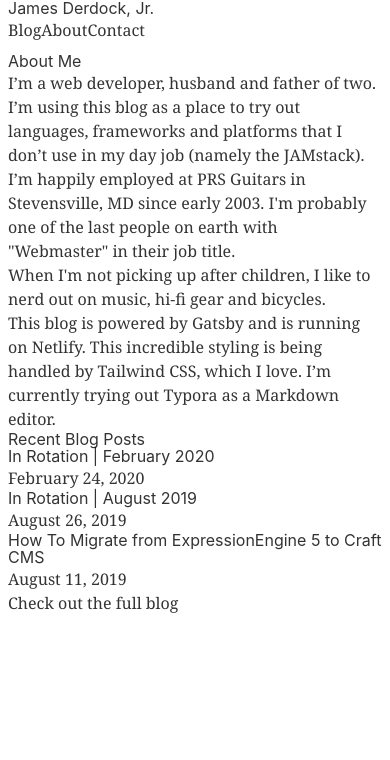
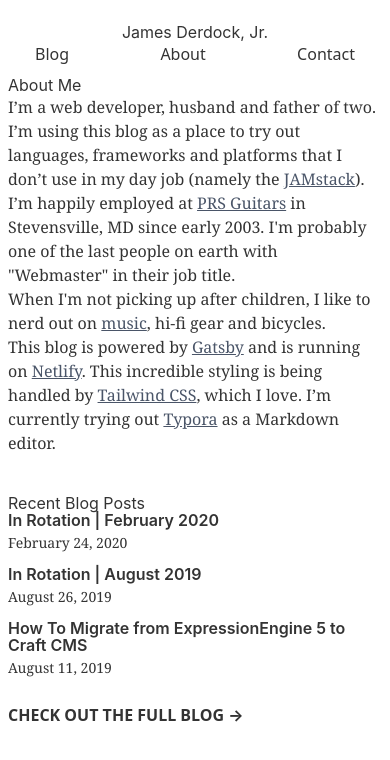
Before and after one commit to jderdock/derdock-blog, a Gatsby site: page / in a window 390 px wide. Built offline with nearby package versions, Linux system fonts and the light colour scheme; Gatsby itself is replaced by a stand-in of ours.

Commit message:
styling fixes

```diff
--- a/src/components/header.js
+++ b/src/components/header.js
@@ -3,21 +3,39 @@ import PropTypes from 'prop-types'
 import React from 'react'
 
 const Header = ({ siteTitle }) => (
- <header class="px-2 sm:px-2 max-w-3xl mx-auto">
+ <header class="px-2 sm:px-2 max-w-3xl mx-auto mt-6">
   <div class="sm:flex sm:flex-wrap sm:justify-between">
-   <h1>
+   <h1 class="text-center sm:text-left text-base">
     <Link to="/">James Derdock, Jr.</Link>
    </h1>
    <nav>
-    <ul class="flex mx-auto">
+    <ul class="flex justify-between mx-auto max-w-xs sm:max-w-none font-sans">
      <li>
-      <Link to="/blog">Blog</Link>
+      <Link
+       to="/blog"
+       class="pb-1"
+       activeClassName="pb-1 border-b-4 border-gray-800"
+      >
+       Blog
+      </Link>
      </li>
      <li class="sm:ml-6">
-      <Link to="/">About</Link>
+      <Link
+       to="/"
+       class="pb-1"
+       activeClassName="pb-1 border-b-4 border-gray-800"
+      >
+       About
+      </Link>
      </li>
      <li class="sm:ml-6">
-      <Link to="/contact">Contact</Link>
+      <Link
+       to="/contact"
+       class="pb-1"
+       activeClassName="pb-1 border-b-4 border-gray-800"
+      >
+       Contact
+      </Link>
      </li>
     </ul>
    </nav>
--- a/src/components/layout.js
+++ b/src/components/layout.js
@@ -28,7 +28,7 @@ const Layout = ({ children }) => {
    <Header siteTitle={data.site.siteMetadata.title} />
    <div>
     <main>{children}</main>
-    <footer></footer>
+    <footer class="mb-12"></footer>
    </div>
   </>
  )
--- a/src/pages/blog.js
+++ b/src/pages/blog.js
@@ -4,21 +4,23 @@ import { Link } from 'gatsby'
 import Layout from '../components/layout'
 import SEO from '../components/seo'
 
+import './blog.scss'
+
 const IndexPage = ({ data }) => (
  <Layout>
   <SEO title="Blog" />
   <section class="px-2 sm:px-2 max-w-3xl mx-auto">
-   <h1>Blog Posts</h1>
+   <h1 class="mb-12">Blog Posts</h1>
    {data.allMarkdownRemark.edges.map(({ node }) => (
-    <div key={node.id}>
-     <article>
-      <h1>
-       <Link to={node.frontmatter.slug}>{node.frontmatter.title} </Link>
-      </h1>
-      <time pubdate="pubdate">{node.frontmatter.date}</time>
-      <p>{node.frontmatter.description}</p>
-     </article>
-    </div>
+    <article key={node.id} class="mb-8">
+     <h1 class="text-xl m-0 font-extrabold">
+      <Link to={node.frontmatter.slug}>{node.frontmatter.title} </Link>
+     </h1>
+     <time pubdate="pubdate" class="text-xs font-sans">
+      {node.frontmatter.date}
+     </time>
+     <p class="mt-2">{node.frontmatter.description}</p>
+    </article>
    ))}
   </section>
  </Layout>
--- /dev/null
+++ b/src/pages/blog.scss
@@ -0,0 +1,9 @@
+article {
+ @apply border-b;
+ @apply border-dotted;
+ @apply border-gray-500;
+}
+
+article:last-of-type {
+ border-bottom: none;
+}
--- a/src/pages/index.js
+++ b/src/pages/index.js
@@ -38,19 +38,25 @@ const IndexPage = ({ data }) => (
      editor.
     </p>
    </section>
-   <section class="px-2 sm:px-2 max-w-3xl mx-auto">
+   <section class="px-2 sm:px-2 max-w-3xl mx-auto mt-10">
     <h1>Recent Blog Posts</h1>
     {data.allMarkdownRemark.edges.map(({ node }) => (
      <div key={node.id}>
-      <article>
-       <h1>
-        <Link to={node.frontmatter.slug}>{node.frontmatter.title} </Link>
+      <article class="mb-3">
+       <h1 class="text-base m-0 font-semibold">
+        <Link to={node.frontmatter.slug} class="hover:underline">
+         {node.frontmatter.title}
+        </Link>
        </h1>
-       <time pubdate="pubdate">{node.frontmatter.date}</time>
+       <time pubdate="pubdate" class="text-sm">
+        {node.frontmatter.date}
+       </time>
       </article>
      </div>
     ))}
-    <Link to="/blog">Check out the full blog</Link>
+    <Link to="/blog" class="mt-6 block font-bold uppercase font-sans">
+     Check out the full blog &rarr;
+    </Link>
    </section>
   </div>
  </Layout>
--- a/src/styles/site.scss
+++ b/src/styles/site.scss
@@ -1,3 +1,25 @@
 @tailwind base;
 @tailwind components;
 @tailwind utilities;
+
+p {
+ a {
+
+  &:link,
+  &:visited {
+   @apply underline;
+   @apply text-gray-700;
+  }
+
+  &:active,
+  &:hover {
+   @apply text-gray-900;
+  }
+ }
+}
+
+article {
+ h1 {
+  @apply font-extrabold;
+ }
+}
--- a/src/templates/post.js
+++ b/src/templates/post.js
@@ -8,20 +8,23 @@ export default ({ data }) => {
   <Layout>
    <div class="max-w-3xl mx-auto">
     <p>
-     <Link to="/">Blog</Link> / {post.frontmatter.title}
+     <Link to="/">Blog</Link> /{' '}
+     <span class="italic">{post.frontmatter.title}</span>
     </p>
    </div>
-   <article class="px-2 sm:px-2 max-w-3xl mx-auto">
+   <article class="px-2 sm:px-0 max-w-3xl mx-auto">
     <header>
-     <h1>{post.frontmatter.title}</h1>
+     <h1 class="mb-2">{post.frontmatter.title}</h1>
      <p>
-      Published: <time pubdate="pubdate">{post.frontmatter.date}</time>
+      <time pubdate="pubdate">{post.frontmatter.date}</time>
      </p>
     </header>
     <div dangerouslySetInnerHTML={{ __html: post.html }} />
    </article>
-   <div class="px-2 sm:px-2 max-w-3xl mx-auto">
-    <Link to="/">&#x2190; Back To Home</Link>
+   <div class="px-2 sm:px-0 max-w-3xl mx-auto">
+    <Link to="/blog" class="mt-6 block font-bold uppercase font-sans">
+     &larr; Back To Blog
+    </Link>
    </div>
   </Layout>
  )
```
